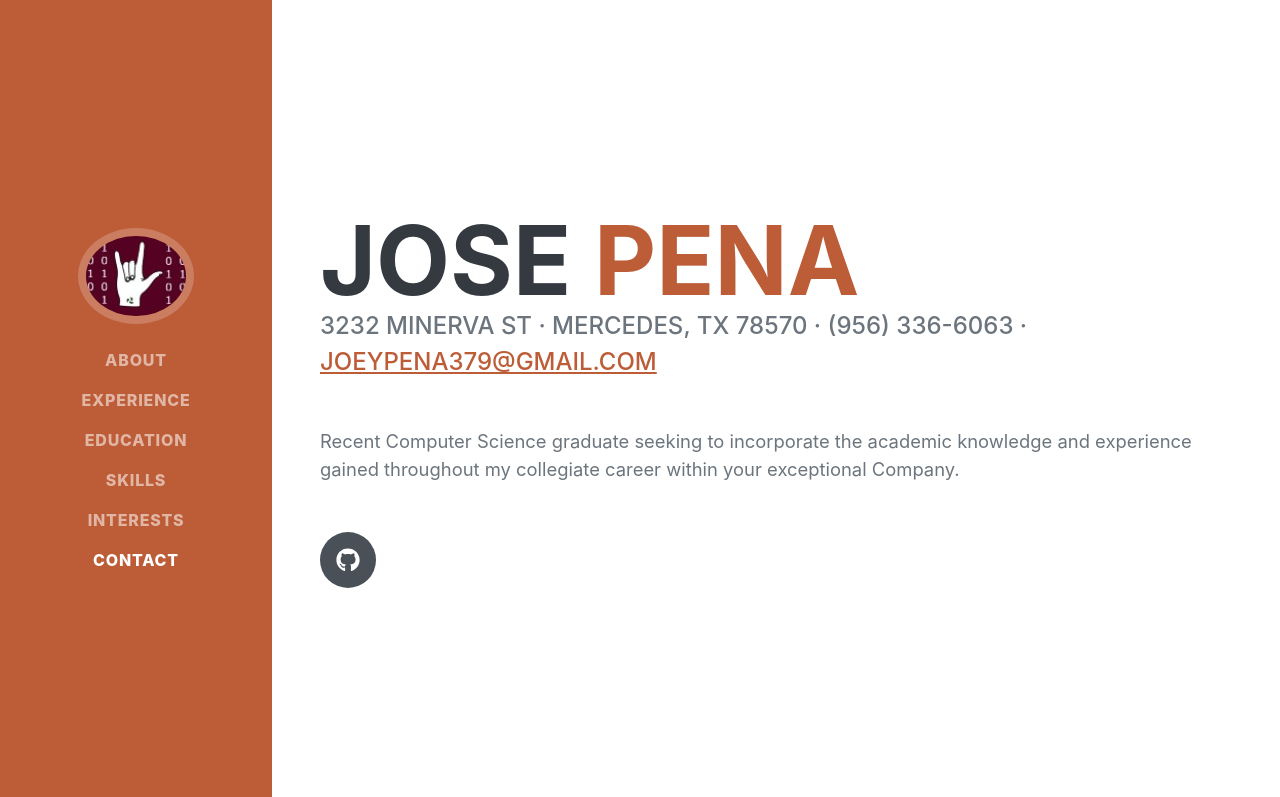
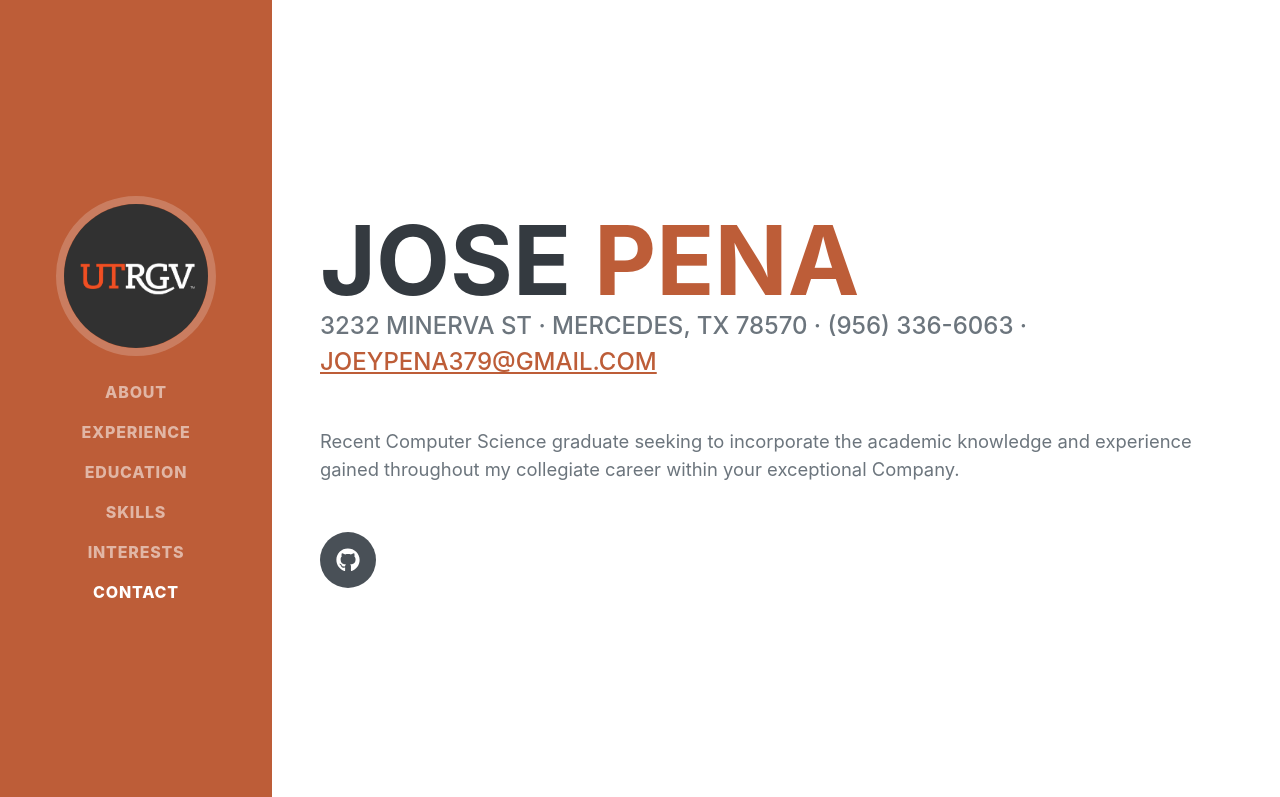
Before and after one commit to jpena208/josepena-website, a plain HTML site: page index.html in a window 1280 px wide. Shown: the top 797 px of the page. Drawn offline with nearby package versions, Linux system fonts and the light colour scheme; a web font is replaced by a local one.

Commit message:
Updated images

```diff
--- a/index.html
+++ b/index.html
@@ -1,13 +1,13 @@
-<title>Jose Pena Portfolio Site | Software Engineer ( C++, C#, Python, Dart, JavaScript, HTML, CSS, Java, Ruby)</title>
-<meta name="description" content="Jose Pena is a Software Engineer with a wide array of skills in programming. Love to learn new things and be an exceptional teammate.">
 <!DOCTYPE html>
 <html lang="en">
     <head>
+        <title>Jose Pena Portfolio Site | Software Engineer ( C++, C#, Python, Dart, JavaScript, HTML, CSS, Java, Ruby)</title>
+        <meta name="description" content="Jose Pena is a Software Engineer with a wide array of skills in programming. Love to learn new things and be an exceptional teammate.">
         <meta charset="utf-8" />
         <meta name="viewport" content="width=device-width, initial-scale=1, shrink-to-fit=no" />
         <meta name="description" content="" />
         <meta name="author" content="" />
-        <link rel="icon" type="image/x-icon" href="assets/img/favicon.ico" />
+        <link rel="icon" type="image/x-icon" href="assets/img/favicon.jpg" />
         <!-- Font Awesome icons (free version)-->
         <script src="https://use.fontawesome.com/releases/v5.15.4/js/all.js" crossorigin="anonymous"></script>
         <!-- Google fonts-->
@@ -21,7 +21,7 @@
         <nav class="navbar navbar-expand-lg navbar-dark bg-primary fixed-top" id="sideNav">
             <a class="navbar-brand js-scroll-trigger" href="#page-top">
                 <span class="d-block d-lg-none">Jose Pena</span>
-                <span class="d-none d-lg-block"><img class="img-fluid img-profile rounded-circle mx-auto mb-2" src="assets/img/profile.jpg" alt="..." /></span>
+                <span class="d-none d-lg-block"><img class="img-fluid img-profile rounded-circle mx-auto mb-2" src="assets/img/profile.png" alt="..." /></span>
             </a>
             <button class="navbar-toggler" type="button" data-bs-toggle="collapse" data-bs-target="#navbarResponsive" aria-controls="navbarResponsive" aria-expanded="false" aria-label="Toggle navigation"><span class="navbar-toggler-icon"></span></button>
             <div class="collapse navbar-collapse" id="navbarResponsive">
```
Also changed, not shown: assets/img/favicon.ico (deleted), assets/img/favicon.jpg (renamed from assets/img/profile.jpg), assets/img/profile.png (added).
